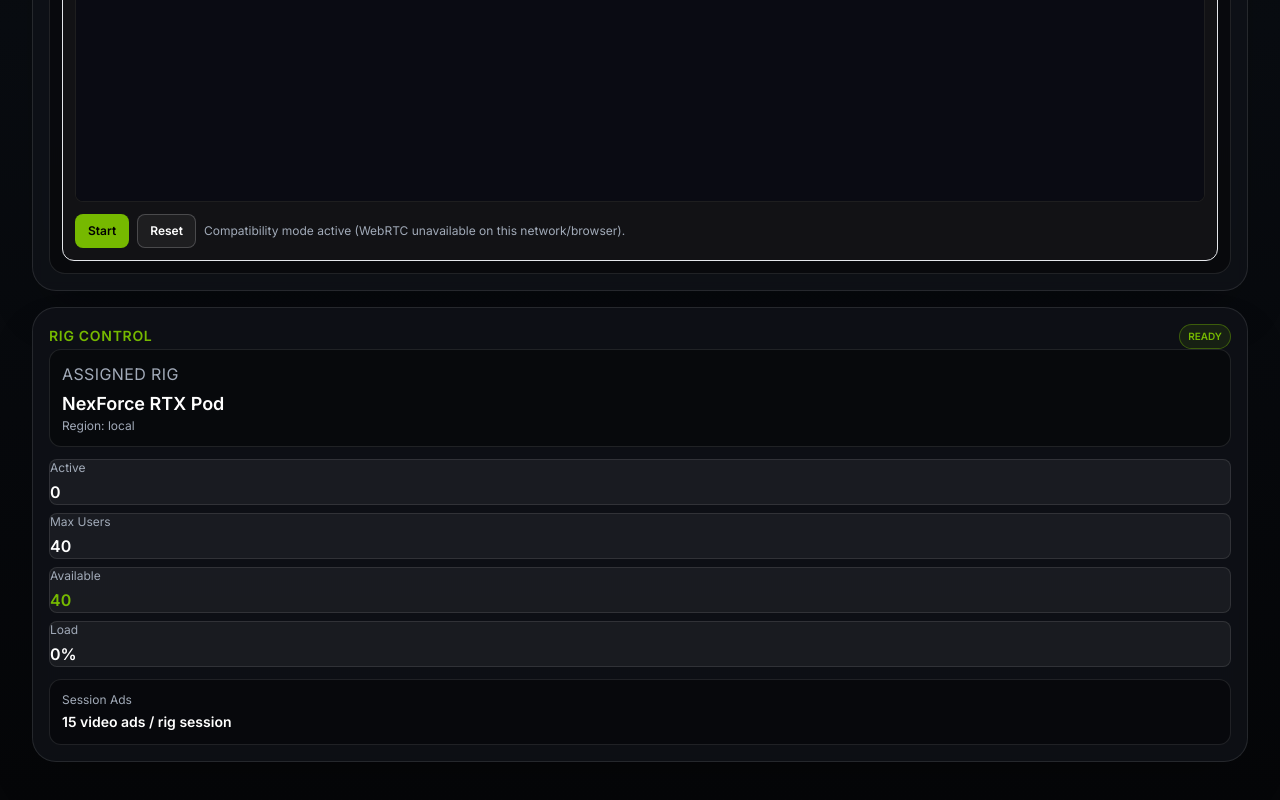
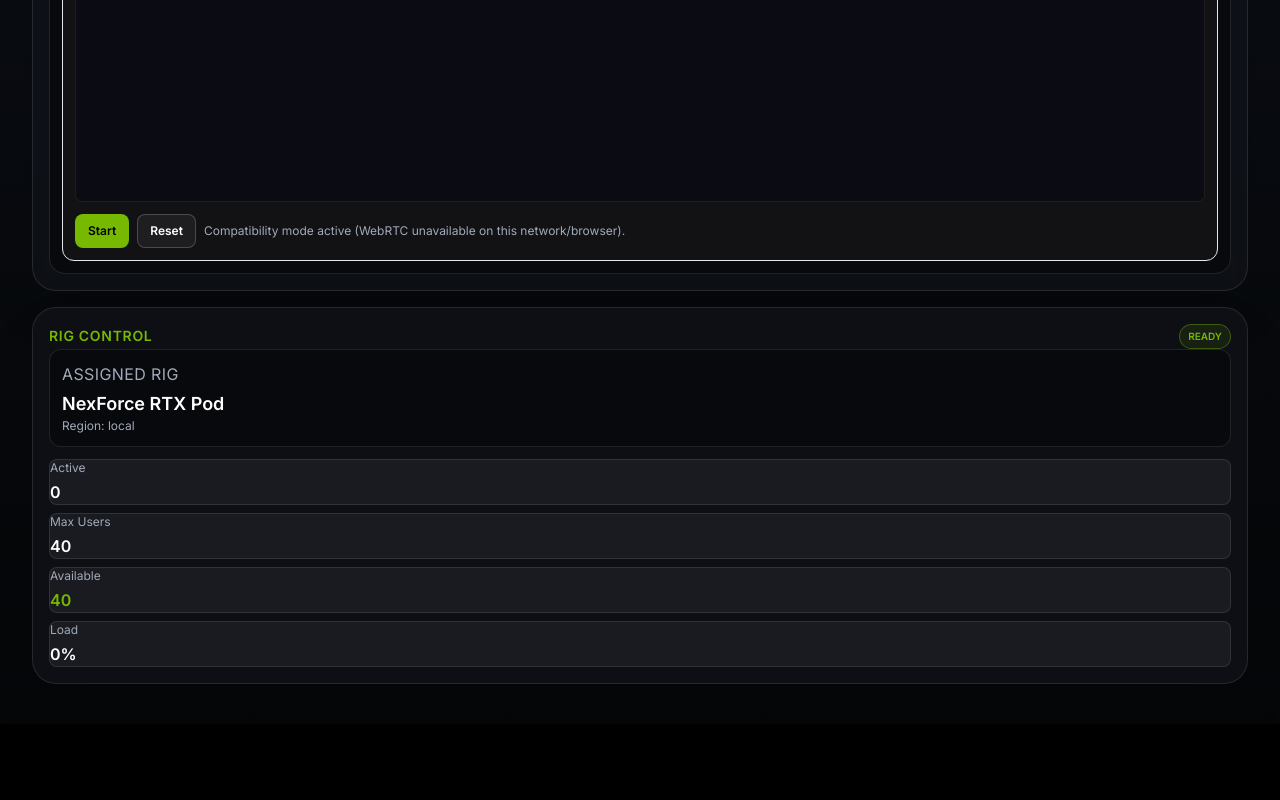
Before and after one commit to DevEchoX2/NexForce, a website with bundled scripts: page public/play.html in a window 1280 px wide. Shown: the part 607-1407 px from the top of the page. After the commit the page ends 1331 px from the top, so only its background shows below. Built offline with nearby package versions, Linux system fonts and the light colour scheme.

Commit message:
Remove bottom rig panel block from play layout

```diff
--- a/public/play.html
+++ b/public/play.html
@@ -104,10 +104,6 @@
               </div>
             </div>
 
-            <div class="mt-3 rounded-xl border border-white/10 bg-black/40 p-3 text-xs">
-              <p class="text-soft">Session Ads</p>
-              <p class="mt-1 text-sm font-semibold text-white"><span data-rig-ads>15</span> video ads / rig session</p>
-            </div>
           </aside>
         </section>
       </main>
```
